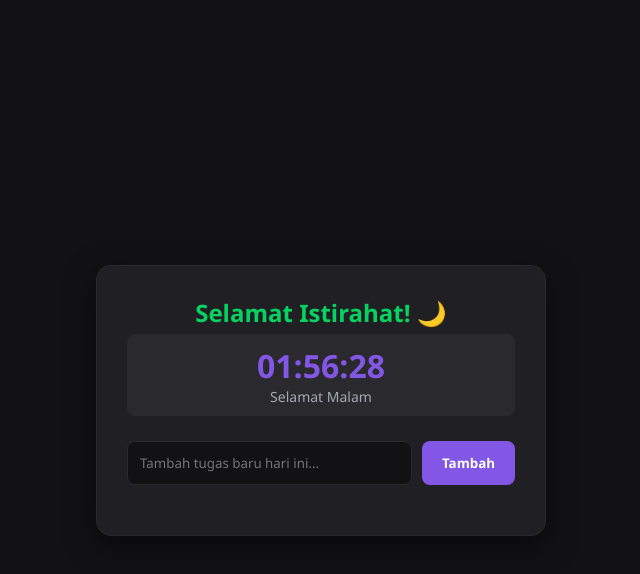
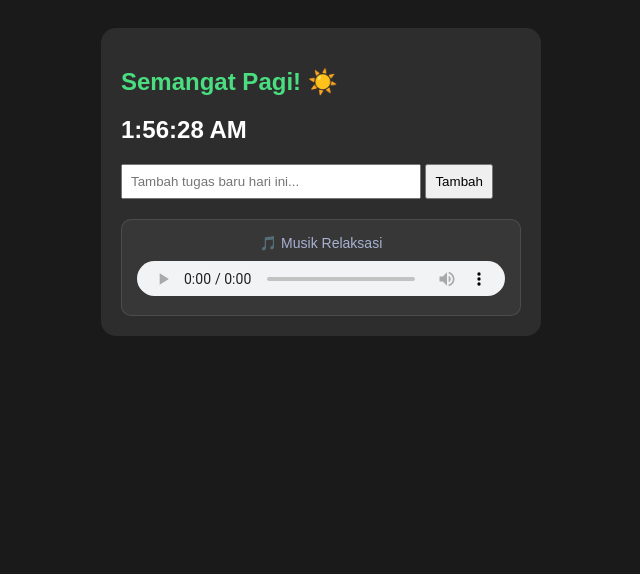
Before and after one commit to wahyupratamaa903-droid/proyek-web, a plain HTML site: page index.html in a window 1280 px wide. Shown: the whole page, without its empty margins (319-959 px from the left). Drawn offline with Linux system fonts and the light colour scheme.

Commit message:
Update widget musik

```diff
--- a/index.html
+++ b/index.html
@@ -1,202 +1,48 @@
 <!DOCTYPE html>
-<html lang="id">
+<html>
 <head>
     <meta charset="UTF-8">
     <meta name="viewport" content="width=device-width, initial-scale=1.0">
-    <title>Dashboard Pintar Saya</title>
+    <title>Dashboard Pintar</title>
     <style>
-        * {
-            margin: 0;
-            padding: 0;
-            box-sizing: border-box;
-            font-family: 'Segoe UI', Tahoma, Geneva, Verdana, sans-serif;
-        }
-        body {
-            background: #121214;
-            color: #e1e1e6;
-            display: flex;
-            justify-content: center;
-            align-items: center;
-            min-height: 100vh;
-            padding: 20px;
-        }
-        .container {
-            background: #202024;
-            width: 100%;
-            max-width: 450px;
-            padding: 30px;
-            border-radius: 15px;
-            box-shadow: 0 10px 30px rgba(0,0,0,0.5);
-            border: 1px solid #29292e;
-        }
-        h1 {
-            font-size: 24px;
-            color: #04d361;
-            margin-bottom: 5px;
-            text-align: center;
-        }
-        .waktu-box {
-            text-align: center;
-            margin-bottom: 25px;
-            padding: 10px;
-            background: #29292e;
-            border-radius: 8px;
-        }
-        #jam {
-            font-size: 32px;
-            font-weight: bold;
-            color: #8257e5;
-        }
-        #ucapan {
-            font-size: 14px;
-            color: #a8a8b3;
-        }
-        .input-box {
-            display: flex;
-            gap: 10px;
-            margin-bottom: 20px;
-        }
-        input {
-            flex: 1;
-            padding: 12px;
-            background: #121214;
-            border: 1px solid #29292e;
-            border-radius: 8px;
-            color: #fff;
-            outline: none;
-        }
-        input:focus {
-            border-color: #8257e5;
-        }
-        button {
-            padding: 12px 20px;
-            background: #8257e5;
-            color: white;
-            border: none;
-            border-radius: 8px;
-            cursor: pointer;
-            font-weight: bold;
-            transition: 0.2s;
-        }
-        button:hover {
-            background: #9466ff;
-        }
-        ul {
-            list-style: none;
-        }
-        li {
-            background: #29292e;
-            padding: 12px;
-            border-radius: 8px;
-            margin-bottom: 10px;
-            display: flex;
-            justify-content: space-between;
-            align-items: center;
-            cursor: pointer;
-            transition: 0.2s;
-        }
-        li.selesai {
-            text-decoration: line-through;
-            opacity: 0.5;
-            background: #121214;
-        }
-        .hapus-btn {
-            background: #transparent;
-            color: #f75a68;
-            border: none;
-            cursor: pointer;
-            font-weight: bold;
-        }
+        body { background: #1a1a1a; color: white; font-family: sans-serif; display: flex; justify-content: center; padding: 20px; }
+        .card { background: #2d2d2d; padding: 20px; border-radius: 15px; width: 100%; max-width: 400px; }
     </style>
 </head>
 <body>
 
-<div class="container">
-    <h1 id="sapaan">Halo!</h1>
-    <div class="waktu-box">
-        <div id="jam">00:00:00</div>
-        <div id="ucapan">Memuat waktu...</div>
+<div class="card">
+    <h2 style="color: #4ade80;">Semangat Pagi! ☀️</h2>
+    <div id="jam" style="font-size: 24px; font-weight: bold; margin-bottom: 20px;">00:00:00</div>
+
+    <input type="text" id="tugas" placeholder="Tambah tugas baru hari ini..." style="width: 70%; padding: 8px;">
+    <button onclick="tambahTugas()" style="padding: 8px;">Tambah</button>
+
+    <div id="listTugas" style="margin-top: 20px;"></div>
+
+    <div style="margin-top: 20px; padding: 15px; background: rgba(255,255,255,0.05); border-radius: 10px; text-align: center; border: 1px solid rgba(255,255,255,0.1);">
+        <p style="margin: 0 0 10px 0; font-size: 14px; color: #a8b2d1;">🎵 Musik Relaksasi</p>
+        <audio controls style="width: 100%; height: 35px;">
+            <source src="https://assets.mixkit.co/music/preview/mixkit-chill-bro-89.mp3" type="audio/mpeg">
+        </audio>
     </div>
-
-    <div class="input-box">
-        <input type="text" id="tugasBaru" placeholder="Tambah tugas baru hari ini...">
-        <button onclick="tambahTugas()">Tambah</button>
-    </div>
-
-    <ul id="daftarTugas"></ul>
 </div>
 
 <script>
-    // 1. Fitur Jam & Ucapan Otomatis (Saling Bekerja Sama dengan Waktu Sistem)
-    function updateWaktu() {
-        const sekarang = new Date();
-        const jam = String(sekarang.getHours()).padStart(2, '0');
-        const menit = String(sekarang.getMinutes()).padStart(2, '0');
-        const detik = String(sekarang.getSeconds()).padStart(2, '0');
-
-        document.getElementById('jam').innerText = `${jam}:${menit}:${detik}`;
-
-        let ucapan = "Selamat Malam";
-        let sapaan = "Selamat Istirahat! 🌙";
-        const jamInt = sekarang.getHours();
-
-        if (jamInt >= 5 && jamInt < 11) {
-            ucapan = "Selamat Pagi";
-            sapaan = "Semangat Pagi! ☀️";
-        } else if (jamInt >= 11 && jamInt < 15) {
-            ucapan = "Selamat Siang";
-            sapaan = "Tetap Produktif! 🚀";
-        } else if (jamInt >= 15 && jamInt < 18) {
-            ucapan = "Selamat Sore";
-            sapaan = "Jangan Lupa Mandi! ☕";
-        }
-
-        document.getElementById('ucapan').innerText = ucapan;
-        document.getElementById('sapaan').innerText = sapaan;
+    function updateJam() {
+        document.getElementById('jam').innerText = new Date().toLocaleTimeString();
     }
-    setInterval(updateWaktu, 1000);
-    updateWaktu();
-
-    // 2. Fitur To-Do List yang Terhubung dengan Penyimpanan Browser (LocalStorage)
-    let tugas = JSON.parse(localStorage.getItem('tugas')) || [];
-
-    function simpanDanTampilkan() {
-        localStorage.setItem('tugas', JSON.stringify(tugas));
-        const ul = document.getElementById('daftarTugas');
-        ul.innerHTML = '';
-
-        tugas.forEach((item, indeks) => {
-            const li = document.createElement('li');
-            li.className = item.selesai ? 'selesai' : '';
-            li.innerHTML = `
-                <span onclick="toggleSelesai(${indeks})">${item.teks}</span>
-                <button class="hapus-btn" onclick="hapusTugas(${indeks})">✕</button>
-            `;
-            ul.appendChild(li);
-        });
-    }
+    setInterval(updateJam, 1000);
 
     function tambahTugas() {
-        const input = document.getElementById('tugasBaru');
-        if (input.value.trim() === '') return;
-
-        tugas.push({ teks: input.value, selesai: false });
-        input.value = '';
-        simpanDanTampilkan();
+        let input = document.getElementById('tugas').value;
+        if(input) {
+            let div = document.createElement('div');
+            div.innerHTML = input + ' <button onclick="this.parentElement.remove()">x</button>';
+            document.getElementById('listTugas').appendChild(div);
+            document.getElementById('tugas').value = '';
+        }
     }
-
-    function toggleSelesai(indeks) {
-        tugas[indeks].selesai = !tugas[indeks].selesai;
-        simpanDanTampilkan();
-    }
-
-    function hapusTugas(indeks) {
-        tugas.splice(indeks, 1);
-        simpanDanTampilkan();
-    }
-
-    // Tampilkan data pertama kali saat web dibuka
-    simpanDanTampilkan();
 </script>
 
 </body>
```
